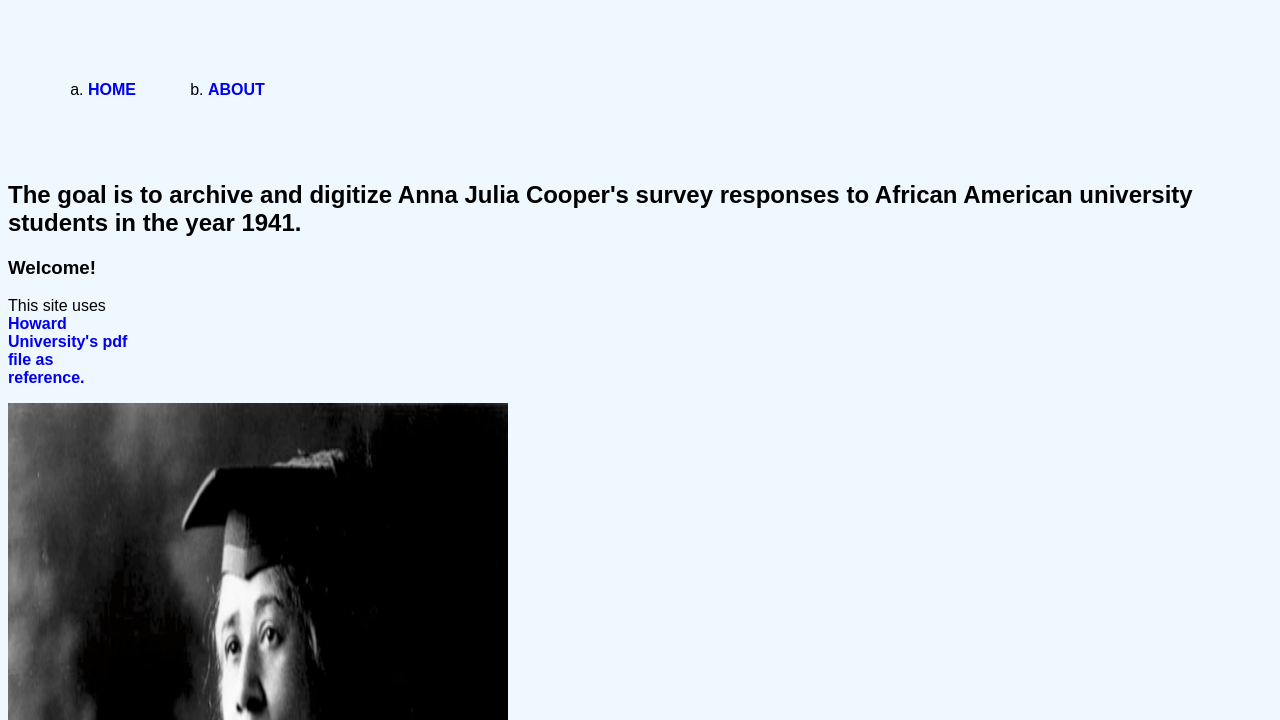
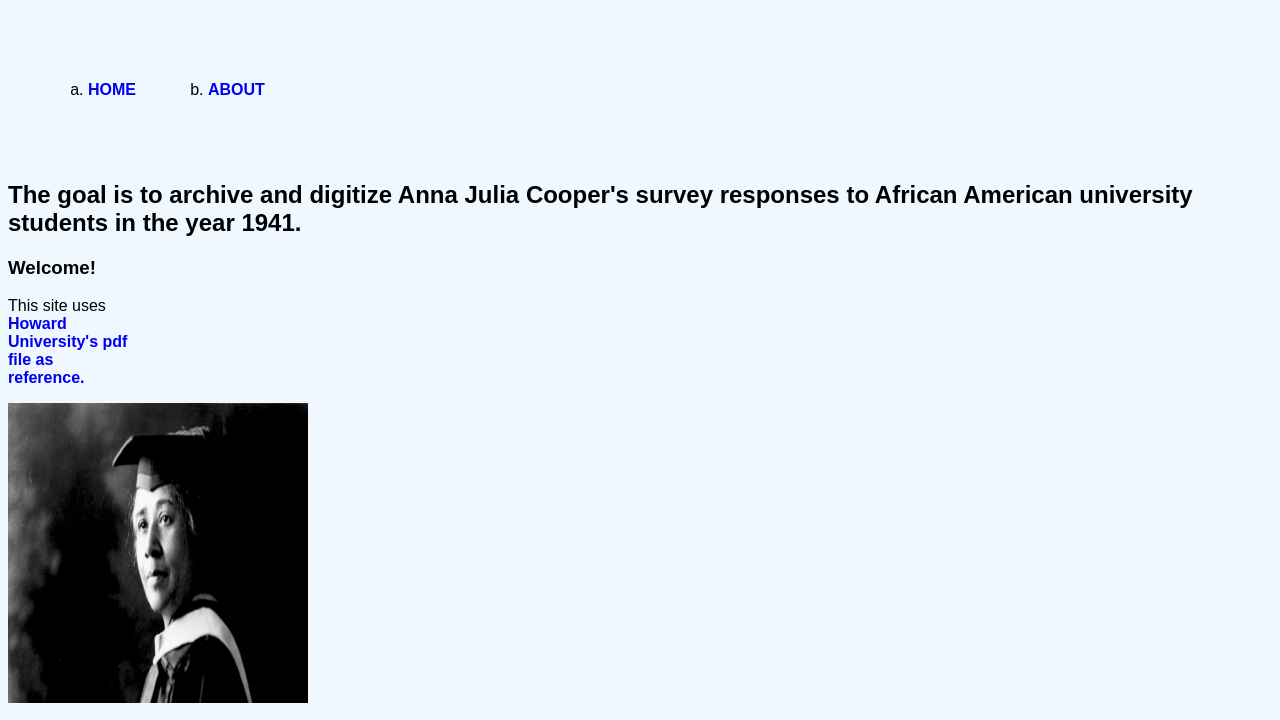
Before and after one commit to san5281/San-not-sans-from-undertales-page, a plain HTML site: page docs/index.html in a window 1280 px wide. Shown: the part 79-799 px from the top of the page. Drawn offline with Linux system fonts and the light colour scheme.

Commit message:
test about

```diff
--- a/docs/index.html
+++ b/docs/index.html
@@ -39,7 +39,7 @@
         <h2>The goal is to archive and digitize Anna Julia Cooper's survey responses to African American university students in the year 1941.</h2>
         <h3>Welcome!</h3>
         <p>This site uses <a href="https://dh.howard.edu/cgi/viewcontent.cgi?article=1001&amp;context=ajc_bio"> Howard University's pdf file as reference.</a> </p>
-        <img src="images/ajcooper.jpg" alt="image of Julie Anne Cooper" width="500" height="600"/>
+        <img src="images/ajcooper.jpg" alt="image of Julie Anne Cooper" width="300" height="300" class="center"/>
         <!--ebb: When pointing to images in your own repo, always use *relative* file associations: Here we are pointing to an images directory that's in the same
         folder as this HTML file we're editing. And we're going into the images folder to deliver the newt-mosaic4.png file inside. -->
 
```
Also changed, not shown: docs/aboutSection.html (+1 -0 lines).
